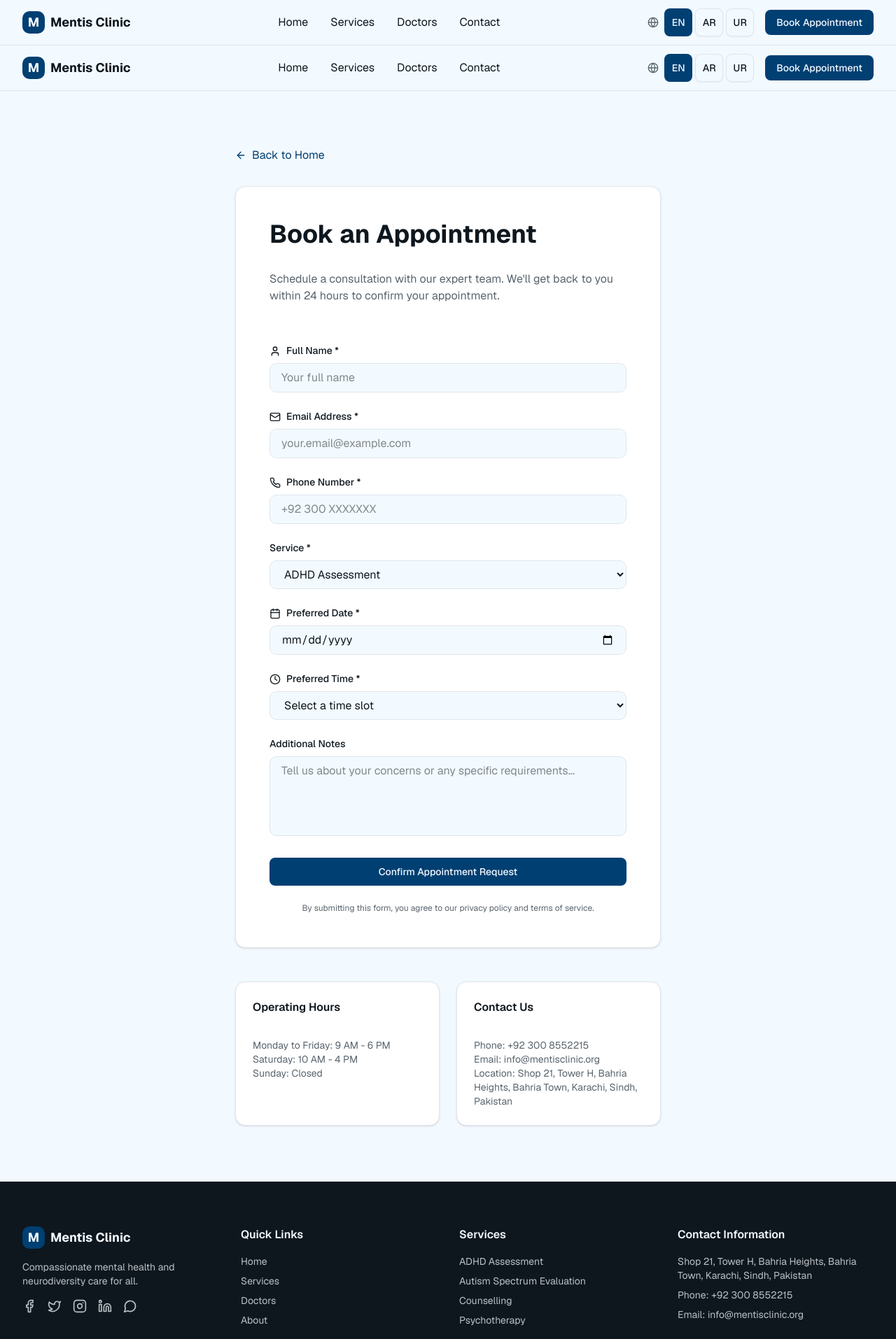
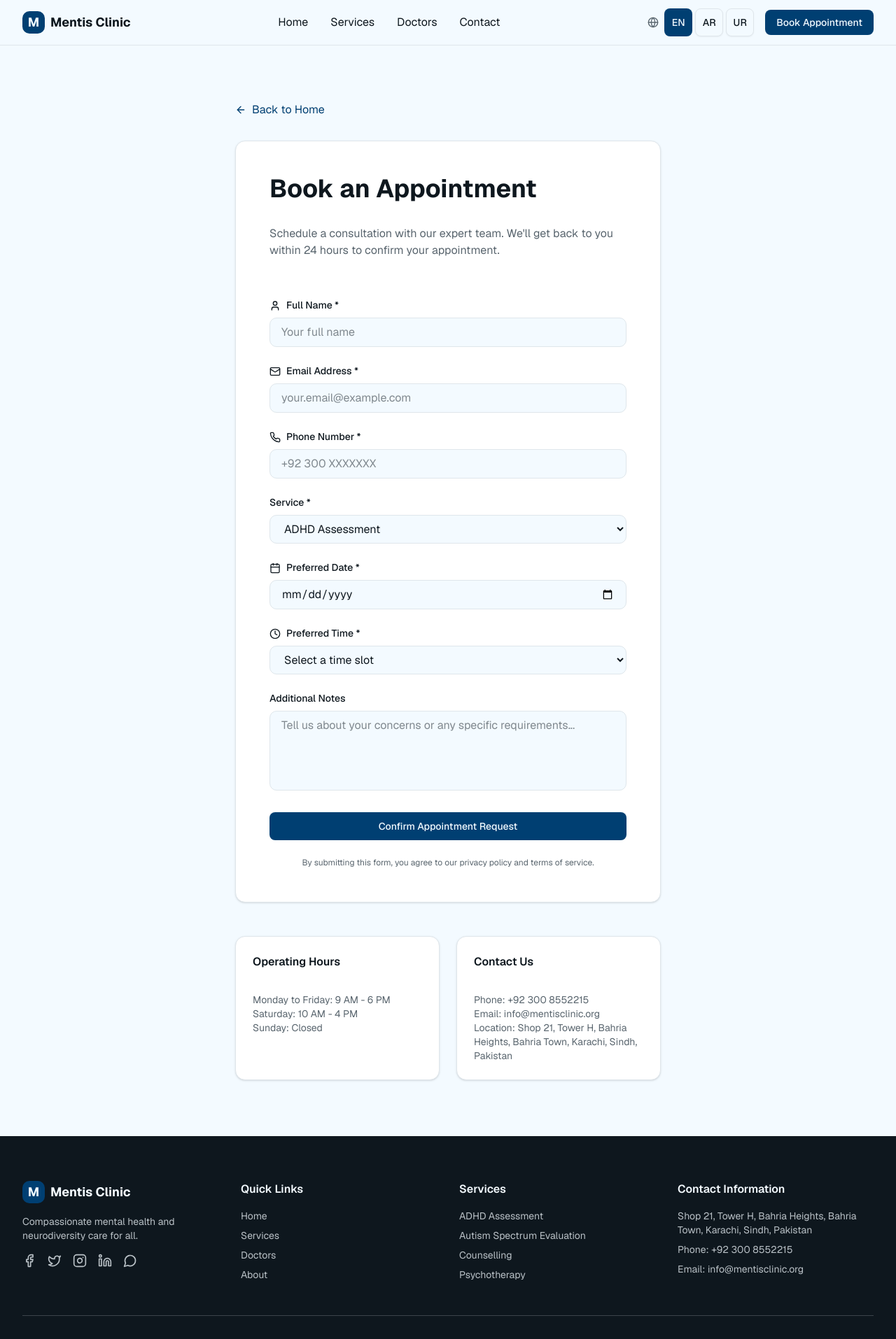
Before and after one commit to pac-son/mentis-redesign, a Next.js app: page /book-appointment in a window 1280 px wide. Shown: the top 1914 px of the page at 70% size. Built offline with nearby package versions, Linux system fonts and the light colour scheme.

Commit message:
I removed the extra header and foter in the bok an appointment page

```diff
--- a/app/book-appointment/page.tsx
+++ b/app/book-appointment/page.tsx
@@ -7,8 +7,6 @@ import { Button } from "@/components/ui/button"
 import { Card } from "@/components/ui/card"
 import { ArrowLeft, Calendar, Clock, User, Mail, Phone } from "lucide-react"
 import Link from "next/link"
-import Header from "@/components/header"
-import Footer from "@/components/footer"
 
 export default function BookAppointment() {
   const [formData, setFormData] = useState({
@@ -74,7 +72,6 @@ export default function BookAppointment() {
 
   return (
     <main className="min-h-screen bg-background">
-      <Header />
 
       <section className="py-12 md:py-20">
         <div className="max-w-2xl mx-auto px-4 sm:px-6 lg:px-8">
@@ -255,7 +252,6 @@ export default function BookAppointment() {
         </div>
       </section>
 
-      <Footer />
     </main>
   )
 }
```
